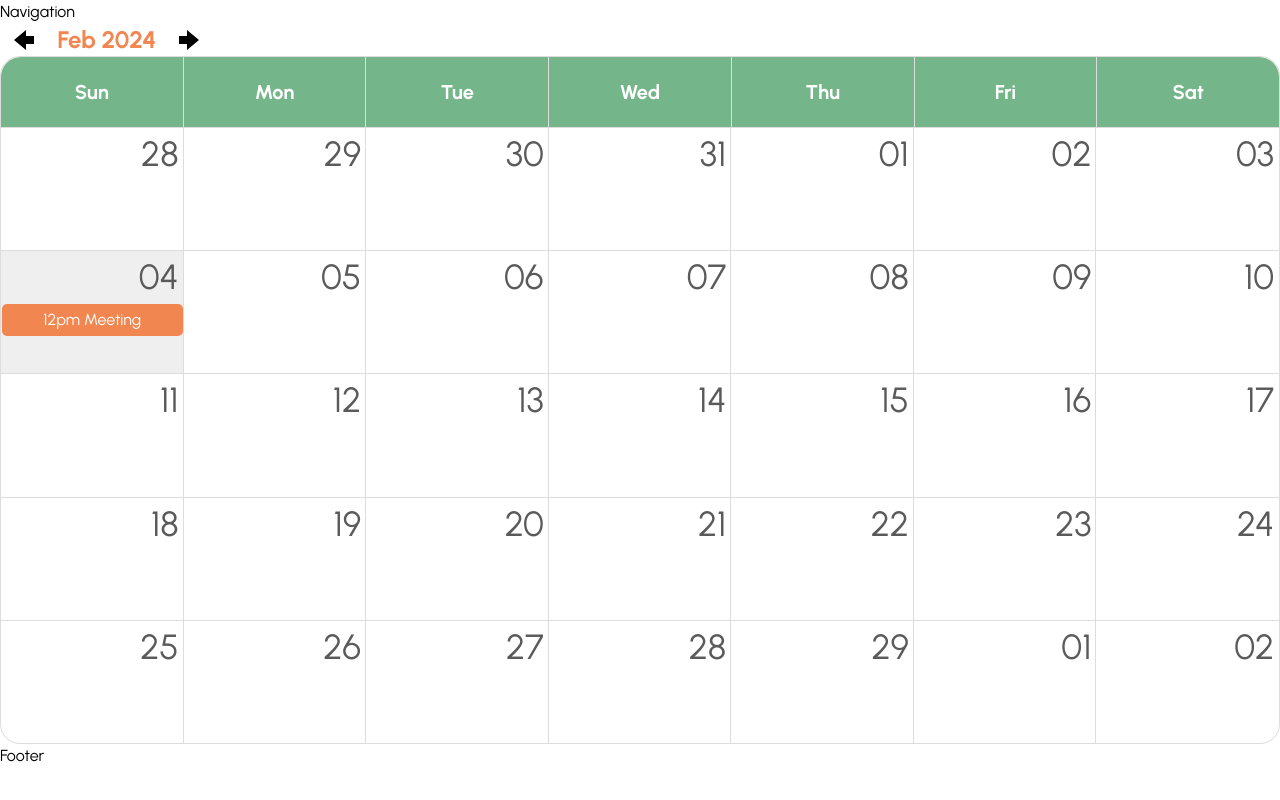
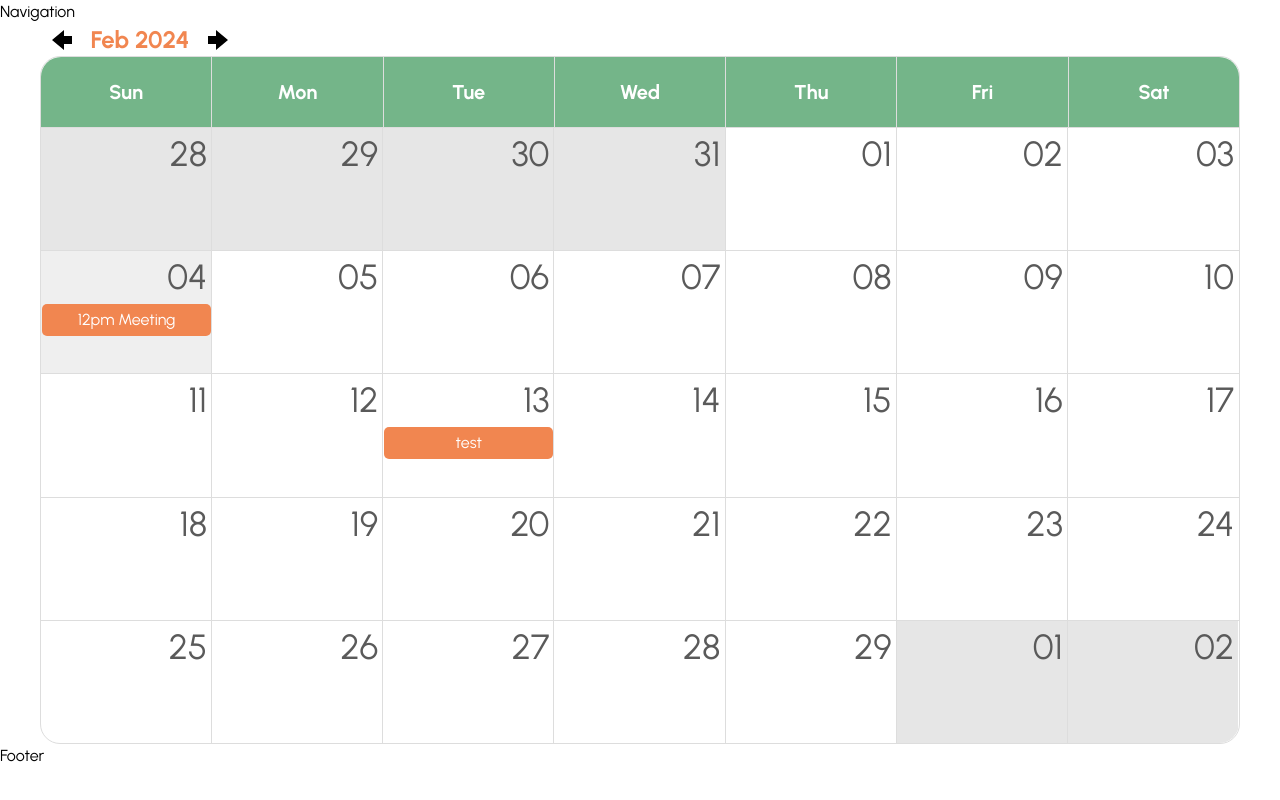
Before and after one commit to acm-ucr/rishi-website, a Next.js app: page /events in a window 1280 px wide. Built offline with nearby package versions, Linux system fonts and the light colour scheme.

Commit message:
add popup

```diff
--- a/src/components/events/Calendar.jsx
+++ b/src/components/events/Calendar.jsx
@@ -1,29 +1,13 @@
 "use client";
-import React, { useEffect } from "react";
+import React, { useState } from "react";
 import { Calendar, momentLocalizer } from "react-big-calendar";
 import moment from "moment";
 import "react-big-calendar/lib/css/react-big-calendar.css";
 import "./rbc.css";
-import { GoArrowLeft } from "react-icons/go";
-import { GoArrowRight } from "react-icons/go";
+import ToolBar from "./ToolBar";
+import Modal from "./modal";
+
 const localizer = momentLocalizer(moment);
-const CustomToolbar = ({ label }) => {
-  return (
-    <div>
-      <span className="flex flex-row h-full  w-1/6  justify-around">
-        <button className="   w-auto ">
-          <GoArrowLeft className=" rishi-black  w-full h-full" />
-        </button>
-        <div className="  items-center  flex flex-row justify-center h-full text-2xl font-bold text-rishi-orange">
-          {label}
-        </div>
-        <button className="   w-auto">
-          <GoArrowRight className="rishi-black  w-full h-full" />
-        </button>
-      </span>
-    </div>
-  );
-};
 
 const Mycalendar = () => {
   const formats = {
@@ -38,8 +22,8 @@ const Mycalendar = () => {
     },
     {
       title: "test",
-      start: moment("2024-01-12T00:00").toDate(),
-      end: moment("2024-01-13T00:00").toDate(),
+      start: moment("2024-02-13T00:00").toDate(),
+      end: moment("2024-02-13T00:00").toDate(),
     },
     {
       title: "rose hack",
@@ -47,34 +31,53 @@ const Mycalendar = () => {
       end: moment("2024-01-22T00:00").toDate(),
     },
   ];
+  // navigation - - - - - - - - - - - - - - - - - - - - - - - -
+  const [date, setDate] = useState(new Date());
+  const handleDate = (action) => {
+    setDate((curr) => {
+      const newDate = new Date(curr);
+      if (action == "PREV") {
+        newDate.setMonth(curr.getMonth() - 1);
+      } else if (action == "NEXT") {
+        newDate.setMonth(curr.getMonth() + 1);
+      }
+      return newDate;
+    });
+  };
+  // - - - - - - - - - - - -event- - - - - - - - - - - - - - -- - -
+  const [selectedEvent, setSelectedEvent] = useState(null);
+  const handleSelect = (e) => {
+    setSelectedEvent(e);
+  };
 
-  useEffect(() => {
-    const timer = setTimeout(() => {
-      const offRangeDays = document.querySelectorAll(
-        ".rbc-day-bg.rbc-off-range-bg"
-      );
+  const renderModal = () => {
+    if (!selectedEvent) return null;
 
-      offRangeDays.forEach((day) => {
-        day.classList.remove("rbc-off-range-bg");
-      });
-    }, 0);
+    return (
+      <Modal isOpen={!!selectedEvent} onClose={() => setSelectedEvent(null)}>
+        <div>title: {selectedEvent.title}</div>
+      </Modal>
+    );
+  };
 
-    return () => clearTimeout(timer);
-  }, []);
-
+  // - - - - - - - - ------------------------------ - - -
   return (
-    <div>
+    <div className="w-full px-10">
       <Calendar
         localizer={localizer}
+        date={date}
+        onSelectEvent={handleSelect}
         events={Myevents}
         views={["month"]}
         defaultView="month"
         style={{ height: "90vh" }}
         formats={formats}
+        onNavigate={handleDate}
         components={{
-          toolbar: CustomToolbar,
+          toolbar: (props) => <ToolBar {...props} handleDate={handleDate} />,
         }}
       />
+      {renderModal()}
     </div>
   );
 };
--- /dev/null
+++ b/src/components/events/ToolBar.jsx
@@ -0,0 +1,28 @@
+import { GoArrowLeft } from "react-icons/go";
+import { GoArrowRight } from "react-icons/go";
+
+const ToolBar = ({ label, handleDate }) => {
+  return (
+    <div>
+      <span className="flex flex-row h-full  w-1/6  justify-around">
+        <button className="   w-auto ">
+          <GoArrowLeft
+            className=" rishi-black  w-full h-full"
+            onClick={() => handleDate("PREV")}
+          />
+        </button>
+        <div className="  items-center  flex flex-row justify-center h-full text-2xl font-bold text-rishi-orange">
+          {label}
+        </div>
+        <button className="   w-auto">
+          <GoArrowRight
+            className="rishi-black  w-full h-full"
+            onClick={() => handleDate("NEXT")}
+          />
+        </button>
+      </span>
+    </div>
+  );
+};
+
+export default ToolBar;
--- /dev/null
+++ b/src/components/events/modal.jsx
@@ -0,0 +1,23 @@
+import { IoClose } from "react-icons/io5";
+
+const Modal = ({ isOpen, onClose, children }) => {
+  if (!isOpen) return null;
+
+  return (
+    <div className="fixed inset-0 bg-black bg-opacity-30 flex justify-center items-center z-50 p-11">
+      <div className="w-72 h-44 bg-white  rounded-lg shadow-lg p-2 relative bg-gradient-to-tr from-purple-600 to-yellow-500 hover:scale-125 transition-transform ease-in delay-75">
+        <div className="flex justify-end">
+          <IoClose
+            onClick={onClose}
+            className="text-xl cursor-pointer rotate-45 text-blue-500 hover:rotate-90 hover:scale-150  transition-transform ease-in-out delay-150"
+          />
+        </div>
+        <div className="flex flex-col items-center pt-12 justify-center text-red-100 text-2xl ">
+          {children}
+        </div>
+      </div>
+    </div>
+  );
+};
+
+export default Modal;
```
